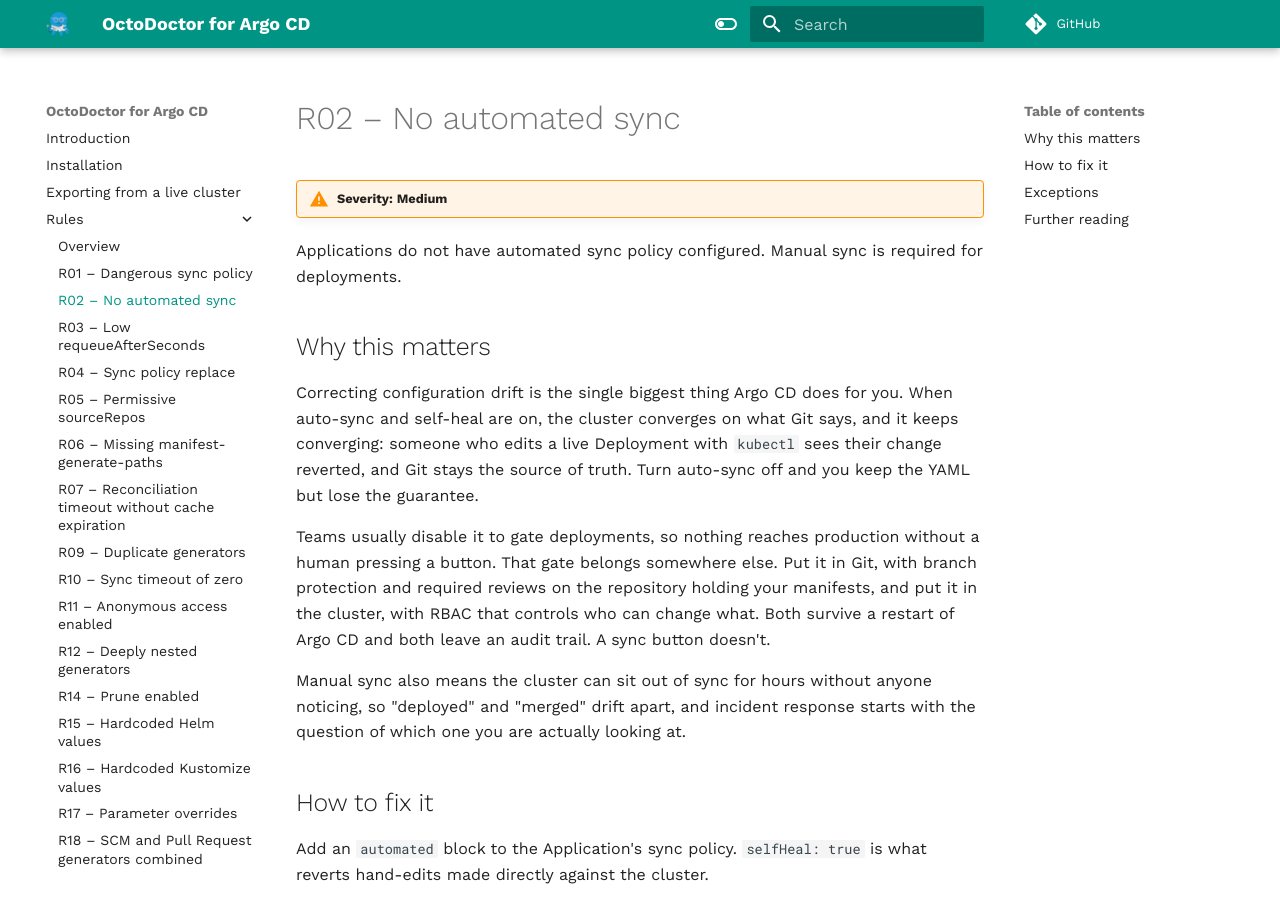
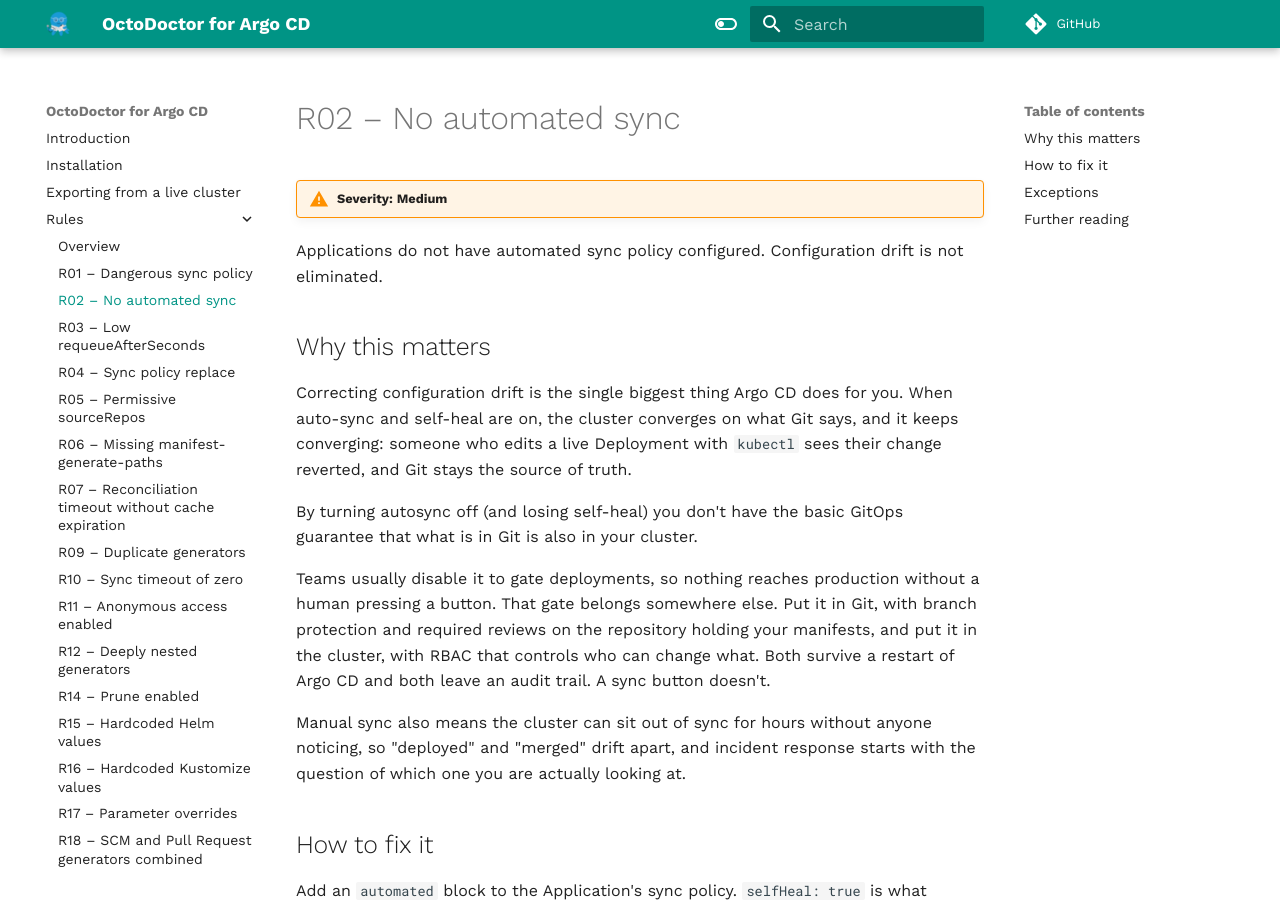
Before and after one commit to OctopusDeploy/octodoctor-argocd, an MkDocs documentation site: the page built from docs/rules/r02-no-automated-sync.md, in a window 1280 px wide and 900 px high. Built offline with MkDocs 1.6.1 and Material for MkDocs 9.7.7, drawn with Linux system fonts in a browser that asks for light colours; comment, search, counter and statistics services are not loaded.

Commit message:
doc: clarify autosync rule
Signed-off-by: Kostis Kapelonis <kostis.kapelonis@octopus.com>

```diff
--- a/docs/rules/r02-no-automated-sync.md
+++ b/docs/rules/r02-no-automated-sync.md
@@ -2,14 +2,17 @@
 
 !!! warning "Severity: Medium"
 
-Applications do not have automated sync policy configured. Manual sync is required for deployments.
+Applications do not have automated sync policy configured. Configuration drift is not eliminated.
 
 ## Why this matters
 
 Correcting configuration drift is the single biggest thing Argo CD does for you. When auto-sync and
 self-heal are on, the cluster converges on what Git says, and it keeps converging: someone who
 edits a live Deployment with `kubectl` sees their change reverted, and Git stays the source of
-truth. Turn auto-sync off and you keep the YAML but lose the guarantee.
+truth.
+
+By turning autosync off (and losing self-heal) you don't have the basic GitOps guarantee that what
+is in Git is also in your cluster.
 
 Teams usually disable it to gate deployments, so nothing reaches production without a human
 pressing a button. That gate belongs somewhere else. Put it in Git, with branch protection and
```
Also changed, not shown: 1 other file.
